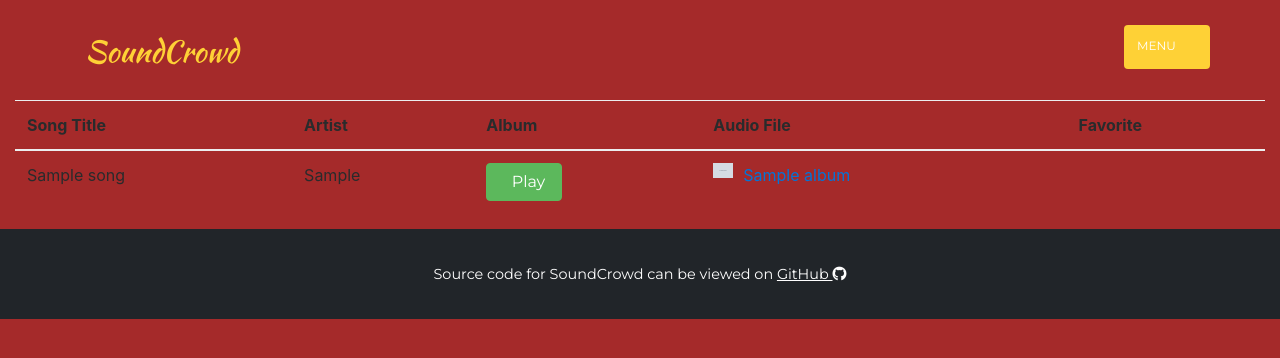
After one commit to AlexPersaud17/SoundCrowd, a Django app: page /music/songs/1/ in a window 1280 px wide. The commit adds this page. Shown: the top 358 px of the page. Run offline with Django 3.2, Linux system fonts and the light colour scheme; a user stored in the database is signed in; tables that the repository leaves empty hold one stand-in row (values such as "Sample post"); grey boxes marked "Sample" are stand-in pictures; some libraries are stand-ins or nearby versions; some web fonts are replaced.

Commit message:
View songs index

```diff
--- a/music/static/music/script.js
+++ b/music/static/music/script.js
@@ -1,7 +1,4 @@
 $(document).ready(function(){
   console.log(window.location.pathname)
-  var urls_shrink_nav = ['/music/register/', '/music/login/', '/music/album/all/', '/music/album/add/'];
-  if($.inArray(window.location.pathname, urls_shrink_nav ) > -1){
-    $(".navbar").addClass("navbar-shrink")
-  }
+
 })
--- a/music/static/music/style.css
+++ b/music/static/music/style.css
@@ -15,11 +15,14 @@ body{
   width: 24rem;
 }
 .blockbody{
-  margin-top: 75px;
+  margin-top: 100px;
 }
 
 .masthead{
-  margin-top: -75px;
+  margin-top: -200px;
+}
+.card{
+  margin-bottom: 50px;
 }
 #services{
   background: linear-gradient(rgba(255, 255, 255, 0), rgba(255, 195, 106, 0.8)), url("images/service-bg.jpeg");
@@ -61,5 +64,4 @@ body{
 
 footer{
   background-color: #212529;
-  margin-top: 50px;
 }
--- a/music/static/music/template_style.css
+++ b/music/static/music/template_style.css
@@ -120,7 +120,8 @@ body {
     #mainNav.navbar-shrink {
       padding-top: 0;
       padding-bottom: 0;
-      background-color: #212529; }
+      background-color: #212529;
+      opacity: 0.8;}
       #mainNav.navbar-shrink .navbar-brand {
         font-size: 30px;
         padding: 12px 0; } }
--- a/music/templates/music/base.html
+++ b/music/templates/music/base.html
@@ -38,14 +38,14 @@
           {% if request.user.is_authenticated %}
 
             <div class="collapse navbar-collapse" id="navbarResponsive">
-                <ul class="navbar-nav text-uppercase ml-auto">
+                <ul class="navbar-nav text-uppercase mr-auto">
 
                   <li class="nav-item">
                     <a class="nav-link" href={% url 'music:album-index' %}><span class="fa fa-headphones"></span> Albums</a>
                   </li>
 
                   <li class="nav-item">
-                    <a class="nav-link" href={% url 'music:album-add' %}><span class="fa fa-music"></span> Songs</a>
+                    <a class="nav-link" href={% url 'music:song-index' 'all' %}><span class="fa fa-music"></span> Songs</a>
                   </li>
 
                   <!-- <form class="form-inline my-2 my-lg-0">
--- a/music/templates/music/create_song.html
+++ b/music/templates/music/create_song.html
@@ -33,7 +33,7 @@
   <div class="col-md">
       <ul class="nav nav-pills">
         <li class="nav-item"><a class="nav-link" href={% url 'music:album-detail' album.id %}>View All</a></li>
-        <li class="nav-item"><a class="nav-link" href="#">Add New Song</a></li>
+        <li class="nav-item"><a class="nav-link btn btn-primary active" href="#">Add New Song</a></li>
       </ul>
     <div class="card mt-4 ml-3 mr-5">
       <div class="card-header">
--- /dev/null
+++ b/music/templates/music/songs.html
@@ -0,0 +1,50 @@
+{% extends 'music/base.html' %}
+{% block body %}
+
+<div class='songs-container container-fluid'>
+  <div class="row">
+    <div class="col-sm-12">
+      <div class="panel panel-default">
+        <div class="panel-body">
+          <table class="table">
+            <thead>
+              <tr>
+                <th>Song Title</th>
+                <th>Artist</th>
+                <th>Album</th>
+                <th>Audio File</th>
+                <th>Favorite</th>
+              </tr>
+            </thead>
+            <tbody>
+            {% for song in song_list %}
+              <tr>
+                <td>{{ song.song_title }}</td>
+                <td>{{ song.album.artist }}</td>
+                <td>
+                  <a target="_blank" href="{{ song.audio_file.url }}">
+                    <button type="button" class="btn btn-success btn-xs">
+                      <span class="glyphicon glyphicon-play"></span>&nbsp; Play
+                    </button>
+                  </a>
+                </td>
+                <td>
+                  <a href="{% url 'music:album-detail' song.album.id %}">
+                    <img src="{{ song.album.album_logo.url }}" class="img-responsive" style="width: 20px; float: left; margin-right: 10px;" />
+                  </a>
+                  <a href="{% url 'music:album-detail' song.album.id %}">{{ song.album.album_title }}</a>
+                </td>
+                <td>
+                  <a href="{% url 'music:favorite-song' song.id %}" class="btn-favorite"><span class="glyphicon glyphicon-star {% if song.is_favorite %}active{% endif %}"></span></a>
+                </td>
+              </tr>
+            {% endfor %}
+            </tbody>
+          </table>
+        </div>
+      </div>
+    </div>
+  </div>
+</div>
+
+{% endblock %}
--- a/music/urls.py
+++ b/music/urls.py
@@ -14,8 +14,9 @@ urlpatterns = [
     path('album/<int:pk>/edit/', views.AlbumUpdate.as_view(), name="album-update" ),
     path('album/<int:pk>/delete/', views.AlbumDelete.as_view(), name="album-delete" ),
 
-    path('album/<int:album_id>/add_song', views.create_song, name="song-add" ),
-    path('<int:song_id>/favorite', views.favorite_song, name="favorite_song" ),
+    path('album/<int:album_id>/add_song/', views.create_song, name="song-add" ),
+    path('<int:song_id>/favorite/', views.favorite_song, name="favorite-song" ),
+    path('songs/<filter_by>/', views.SongIndex.as_view(), name='song-index'),
 
 
 ]
--- a/music/views.py
+++ b/music/views.py
@@ -159,3 +159,32 @@ def favorite_song(request, song_id):
     return JsonResponse({'success': False})
   else:
     return render(request, 'music/detail.html', {'album': song.album})
+
+# def songs(request, filter_by):
+#   if not request.user.is_authenticated():
+#     return render(request, 'music/login.html')
+#   else:
+#     try:
+#       song_ids = []
+#       for album in Album.objects.filter(user=request.user):
+#         for song in album.song_set.all():
+#           song_ids.append(song.pk)
+#           users_songs = Song.objects.filter(pk__in=song_ids)
+#       if filter_by == 'favorites':
+#         users_songs = users_songs.filter(is_favorite=True)
+#     except Album.DoesNotExist:
+#       users_songs = []
+#     return render(request, 'music/songs.html', {
+#       'song_list': users_songs,
+# 			'filter_by': filter_by,
+# 		})
+
+
+class SongIndex(LoginRequiredMixin, generic.ListView):
+  login_url = '/music/login/'
+  redirect_field_name = 'redirect_to'
+  template_name = 'music/songs.html'
+  context_object_name = 'song_list'
+
+  def get_queryset(self):
+    return Song.objects.all()
```
Also changed, not shown: music/templates/music/detail.html (+7 -6 lines), 1 other file.
